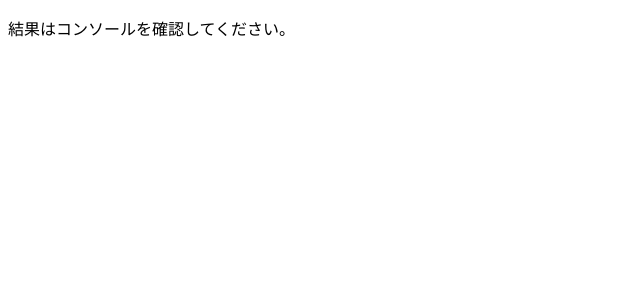
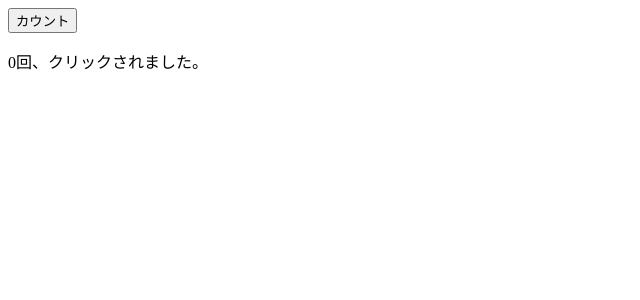
Before and after one commit to Yuma0309/Study-React, a React (Create React App) app in the folder React_sample_Yuma/my-react/: page / in a window 1280 px wide. Shown: the top 300 px of the page, without its empty margins (0-640 px from the left). Built offline with nearby package versions, Linux system fonts and the light colour scheme.

Commit message:
リスト3-3-28までの動作を確認

```diff
--- a/React_sample_Yuma/my-react/src/chap03/StateBasic.js
+++ b/React_sample_Yuma/my-react/src/chap03/StateBasic.js
@@ -1,11 +1,12 @@
 import { useState } from 'react';
 
 export default function StateBasic({ init }) {
-  // Props (init) でState (count) を初期化
   const [count, setCount] = useState(init);
-  console.log(`count is ${count}.`);
-  // [カウント] ボタンクリック時にカウント値をインクリメント
-  const handleClick = () => setCount(count + 1);
+  // [カウント] ボタンでカウントアップ
+  const handleClick = () => {
+    setCount(count + 1);
+    setCount(count + 1);
+  };
   return (
     <>
       <button onClick={handleClick}>カウント</button>
--- a/React_sample_Yuma/my-react/src/index.js
+++ b/React_sample_Yuma/my-react/src/index.js
@@ -1,13 +1,10 @@
 // React関連のライブラリをインポート
 import ReactDOM from 'react-dom/client';
-import TypeProp, { Member } from './chap03/TypeProp';
+import StateBasic from './chap03/StateBasic';
 
 // Reactアプリ（Appコンポーネント）を描画
 const root = ReactDOM.createRoot(document.getElementById('root'));
 
 root.render(
-  // 正しい例
-  // <TypeProp prop6={{ name: '鈴木花子', age: 35, sex: '女性', blood: 'A' }} />
-  // 誤った例
-  <TypeProp prop6={{ age: 35, sex: '女性' }} />
+  <StateBasic init={0} />
 );
```
